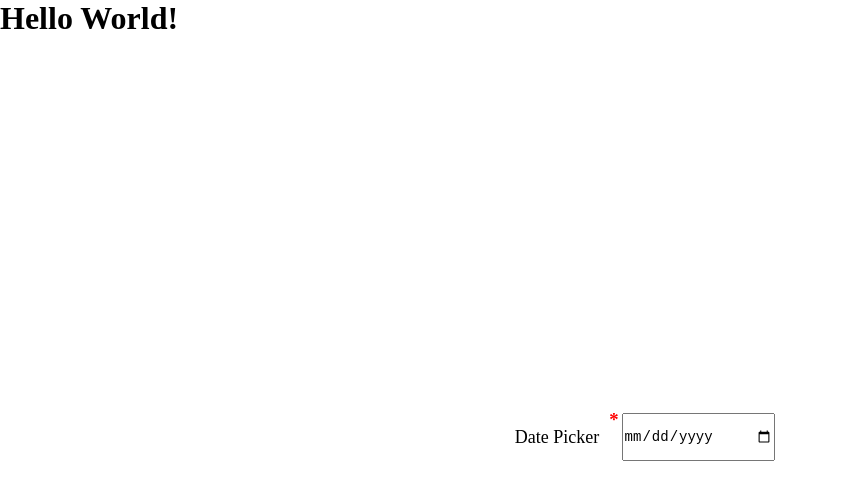
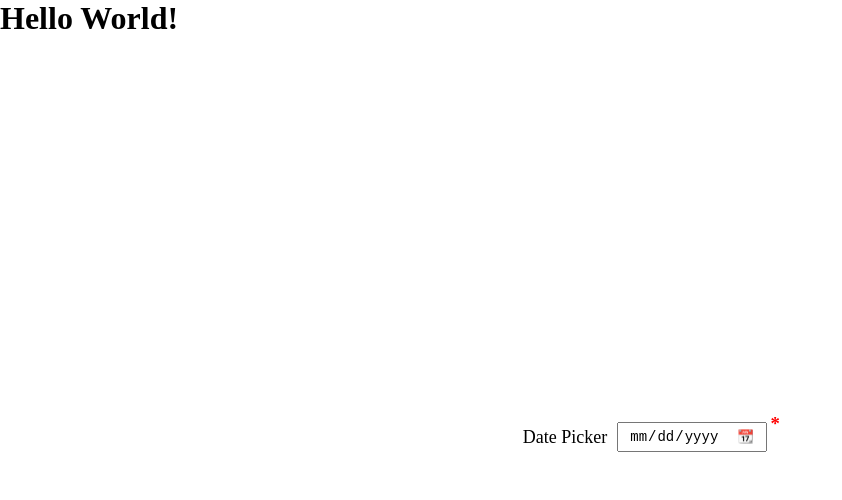
Before and after one commit to yashpriyam/steller-ui, a React (Create React App) app in the folder client/: page / in a window 1280 px wide. Shown: the top 500 px of the page, without its empty margins (0-842 px from the left). Built offline with nearby package versions, Linux system fonts and the light colour scheme.

Commit message:
WMB1-88 required changes done, handle almost all the props

```diff
--- a/client/src/App.tsx
+++ b/client/src/App.tsx
@@ -1,5 +1,4 @@
 import { DatePicker } from "./components/DatePicker/datePicker";
-import { Button } from "./components/button/button";
 import { useTranslation } from "react-i18next";
 
 const App = () => {
@@ -7,7 +6,7 @@ const App = () => {
   return (
     <div>
       <h1>{t("greeting")}</h1>
-      <DatePicker label="Date Picker" labelPosition="left" isRequired={true} minDate="2023-12-08" />
+      <DatePicker label="Date Picker" labelPosition="left" isRequired={true} maxDate="2023-12-08" minDate="2022-11-09" icon="📆"/>
     </div>
   );
 };
--- a/client/src/components/DatePicker/datePicker.scss
+++ b/client/src/components/DatePicker/datePicker.scss
@@ -1,35 +1,57 @@
 @import "../../components/variables.scss";
-body{
+body {
   overflow: hidden;
 }
-.date-container{
-    // background-color: palegoldenrod;
+.date-container {
   height: 100vh;
   width: 100vw;
   display: flex;
   align-items: center;
   justify-content: center;
-    transform: translate(0%,0%);
+  transform: translate(0%, 0%);
 
-    .date-box{
+  .date-box {
     display: flex;
     align-items: center;
+    position: relative;
 
-    .date-label{
-        // background-color: antiquewhite;
+    .date-label {
       font-size: $largerFontSize;
       margin: 0 10px;
     }
-    .date-picker{
-        height: 6vh;
-        width: 12vw;
+
+    .date-picker-required {
+      position: absolute;
+      right: -5%;
+      top: -30%;
+      .date-picker-star {
+        color: $red;
+      }
+    }
+    .date-input-container {
+      position: relative;
+      float: left;
+
+      .date-picker-input {
+        padding: 5px 10px;
+        height: 30px;
+        width: 150px;
         font-size: $smallFontSize;
       }
-    .date-picker-required{
-       margin-bottom: 35px;
-       margin-right: 3px;
-       .date-picker-star{
-        color: red;
+
+      .open-button {
+        position: absolute;
+        top: 5px;
+        right: 5px;
+        width: 25px;
+        height: 20px;
+        background: #fff;
+        pointer-events: none;
+      }
+
+      .open-button button {
+        border: none;
+        background: transparent;
       }
     }
   }
--- a/client/src/components/DatePicker/datePicker.tsx
+++ b/client/src/components/DatePicker/datePicker.tsx
@@ -1,12 +1,8 @@
 import React, { useState } from "react"
 import {format, parse} from 'date-fns';
 import "./datePicker.scss"
-import "../svg/svgDatePicker"
-
-// enum LabelPosition {
-//     LEFT = 'left',
-//     RIGHT = 'right',
-// }
+import "../../icons/svgDatePicker"
+import SVGCalenderComponent from "../../icons/svgDatePicker";
 
 interface DatePickerProps {
     classname?: string,
@@ -58,47 +54,53 @@ export const DatePicker: React.FC<DatePickerProps> =({
         selectedValue:'',
         isCalenderOpen: false
     })
+    const  handleSelect = (value: string)=>{
+        const year = new Date(value).getFullYear();
+        const strYear = String(year);
 
-    const  handleSelect = (value: string)=>{
-          setState(prevState => ({
-            ...prevState,
-            selectedValue: value,
-            isCalenderOpen: false
-          }))
-          if(value>maxDate){
-            alert(`Date should be of before ${maxDate}`)
+          if(value > maxDate){
+            alert(`maximum date is ${maxDate}`)
             setState(prevState => ({
                 ...prevState,
                 selectedValue: '',
                 isCalenderOpen: false
               }))
-              value=''
+              value = ''
           }
-          if(value<minDate){
-            alert(`Date should be of after ${minDate}`)
+
+          if(value < minDate && strYear.length === 4){
+            alert(`minimum date is ${minDate}`)
             setState(prevState => ({
                 ...prevState,
                 selectedValue: '',
                 isCalenderOpen: false
               }))
-              value=''
+              value = ''
+          }
+
+          else{
+            setState(prevState => ({
+                ...prevState,
+                selectedValue: value,
+                isCalenderOpen: false
+              }))
           }
           if(onSelect){
             onSelect(value)
-            console.log(state.selectedValue);
         }
     }
     return(
         <div className={`date-container ${classname}`}>
             {!isDisabled &&
-            <div className={`date-box ${classname}`} style={style}>
+            <div className={`date-box ${classname}`} style={{...style}}>
                 {label && labelPosition === "left" && <label className={`date-label ${classname}`}>{label}</label>}
                 {isRequired &&
                 <div className={`date-picker-required ${classname}`}>
                     <h3 className={`date-picker-star ${classname}`}>*</h3>
-                </div>}
-                <input
-                   className={`date-picker ${classname}`}
+                </div>
+                }
+                <div className="date-input-container">
+                   <input className={`date-picker-input ${classname}`}
                    type="date"
                    placeholder={placeHolder}
                    value={state.selectedValue}
@@ -112,6 +114,7 @@ export const DatePicker: React.FC<DatePickerProps> =({
                    max={maxDate}
                    min={minDate}
                    onChange={(e)=>{
+                    e.preventDefault();
                     const inputValue = e.target.value;
                     const parsedDate = parse(inputValue, 'yyyy-mm-dd', new Date());
                     if(inputValue && parsedDate && !Number.isNaN(parsedDate.getTime())){
@@ -119,13 +122,17 @@ export const DatePicker: React.FC<DatePickerProps> =({
                     }else{
                         isError = true;
                     }
-                   }}
-
+                    }}
                    />
+                    <span className="open-button">
+                      <button type="button">
+                        {icon || <SVGCalenderComponent/>}
+                      </button>
+                    </span>
+                </div>
                 {label && labelPosition === "right" && <label className={`date-label ${classname}`}>{label}</label>}
             </div>
             }
-            {/* {state.selectedValue} */}
         </div>
     )
 }
--- a/client/src/components/svg/svgDatePicker.tsx
+++ /dev/null
@@ -1,7 +0,0 @@
-// import React from "react"
-const SvgComponent = (props: any) => (
-  <svg xmlns="http://www.w3.org/2000/svg" viewBox="0 0 24 24" {...props}>
-    <path d="M9 1v2h6V1h2v2h4a1 1 0 0 1 1 1v16a1 1 0 0 1-1 1H3a1 1 0 0 1-1-1V4a1 1 0 0 1 1-1h4V1h2Zm11 10H4v8h16v-8ZM8 13v2H6v-2h2Zm5 0v2h-2v-2h2Zm5 0v2h-2v-2h2ZM7 5H4v4h16V5h-3v2h-2V5H9v2H7V5Z" />
-  </svg>
-)
-export default SvgComponent
--- /dev/null
+++ b/client/src/icons/svgDatePicker.tsx
@@ -0,0 +1,42 @@
+import * as React from "react";
+const SVGCalenderComponent = (props: any) => (
+  <svg
+    fill="#000000"
+    width="18px"
+    height="18px"
+    viewBox="0 0 24 24"
+    id="calendar"
+    data-name="Line Color"
+    xmlns="http://www.w3.org/2000/svg"
+    className="icon line-color"
+    {...props}
+  >
+    <rect
+      id="primary"
+      x={3}
+      y={4}
+      width={18}
+      height={17}
+      rx={1}
+      style={{
+        fill: "none",
+        stroke: "rgb(0, 0, 0)",
+        strokeLinecap: "round",
+        strokeLinejoin: "round",
+        strokeWidth: 2,
+      }}
+    />
+    <path
+      id="secondary"
+      d="M20,4H4A1,1,0,0,0,3,5V9H21V5A1,1,0,0,0,20,4ZM17,3V5M12,3V5M7,3V5"
+      style={{
+        fill: "none",
+        stroke: "rgb(44, 169, 188)",
+        strokeLinecap: "round",
+        strokeLinejoin: "round",
+        strokeWidth: 2,
+      }}
+    />
+  </svg>
+);
+export default SVGCalenderComponent;
```
Lines whose indentation alone changed are shown as unchanged.
